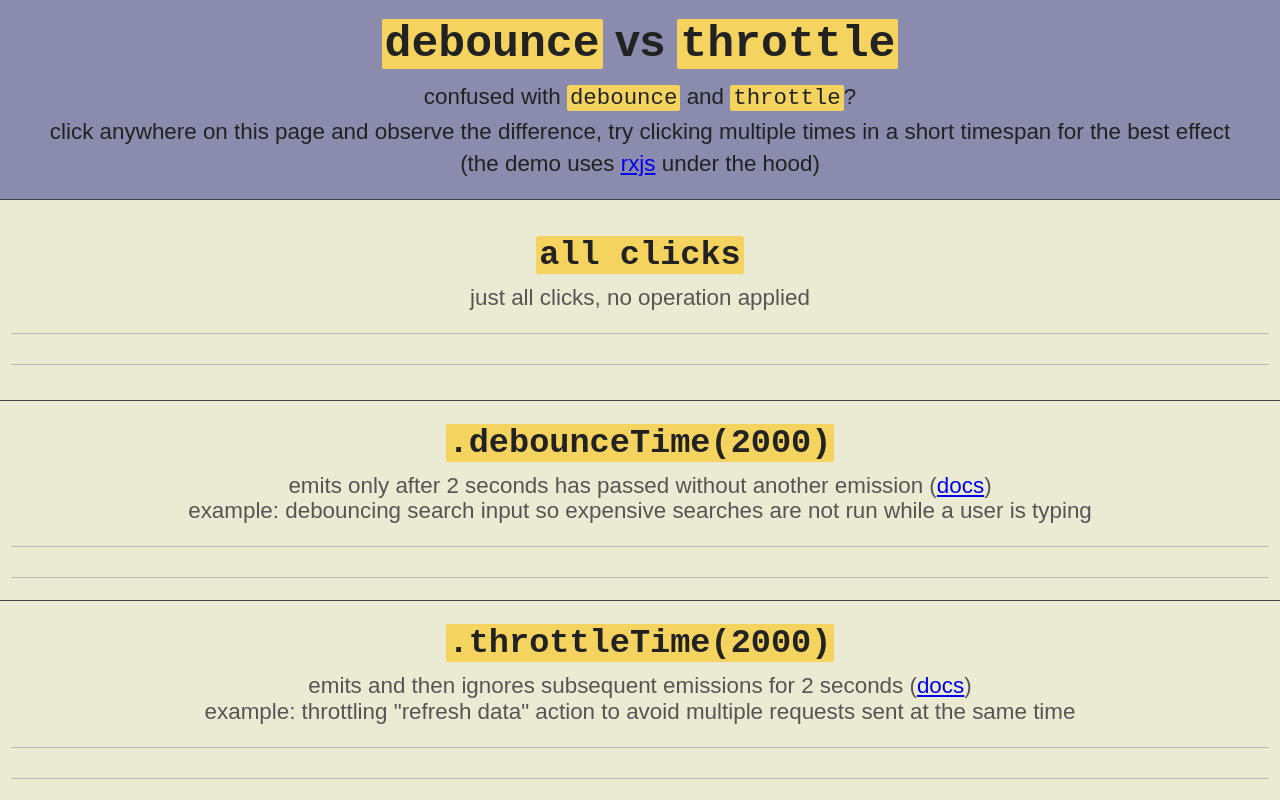
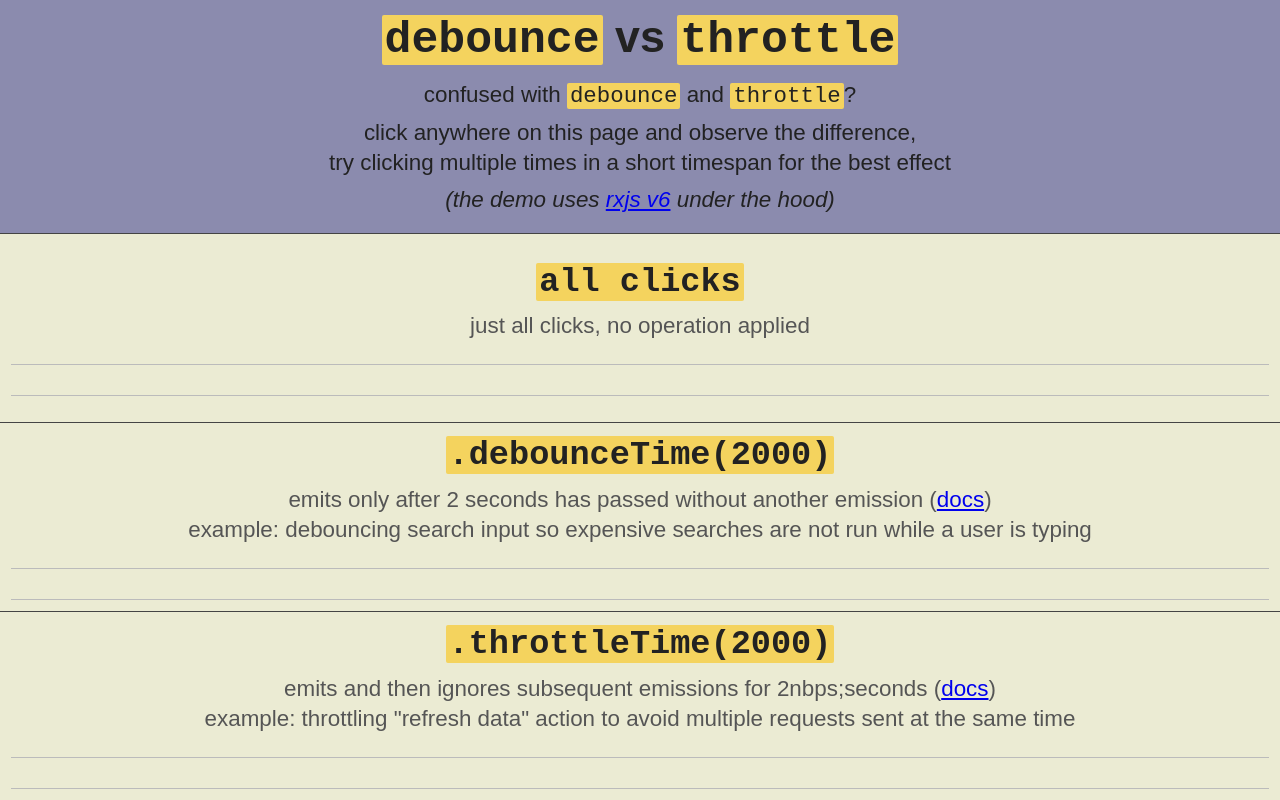
Before and after one commit to tomecko/debounce-vs-throttle, a website built with Parcel: page src/index.html in a window 1280 px wide. Built offline with nearby package versions, Linux system fonts and the light colour scheme.

Commit message:
Fix styles

```diff
--- a/src/index.html
+++ b/src/index.html
@@ -25,12 +25,12 @@
     <h1><code>debounce</code> vs&nbsp;<code>throttle</code></h1>
     <p>confused with <code>debounce</code> and <code>throttle</code>?</p>
     <p>
-      click anywhere on this page and observe the difference,
+      click anywhere on this page and observe the difference,<br/>
       try clicking multiple times in a short timespan for the best effect
     </p>
-    <p>
+    <p class="rxjs-info">
       (the demo uses
-      <a href="https://github.com/ReactiveX/rxjs">rxjs</a>
+      <a href="https://github.com/ReactiveX/rxjs">rxjs v6</a>
       under the hood)
     </p>
   </header>
@@ -51,7 +51,7 @@
   <section class="timeline-box">
     <h2 class="timeline-box-heading"><code>.throttleTime(2000)</code></h2>
     <p class="timeline-box-explanation">
-      emits and then ignores subsequent emissions for 2 seconds
+      emits and then ignores subsequent emissions for 2nbps;seconds
       (<a href="https://rxjs-dev.firebaseapp.com/api/operators/throttleTime">docs</a>)<br/>
       example: throttling "refresh data" action to avoid multiple requests sent at the same time
     </p>
--- a/src/style.scss
+++ b/src/style.scss
@@ -8,6 +8,10 @@ body {
   min-width: 300px;
   text-align: center;
   user-select: none;
+}
+
+p {
+  line-height: 1.35;
 }
 
 code {
@@ -39,6 +43,10 @@ code {
     margin: 0;
     margin-bottom: .3em;
   }
+}
+
+.rxjs-info {
+  font-style: italic;
 }
 
 .timeline-box {
@@ -76,6 +84,10 @@ code {
     text-align: left;
   }
 
+  .sm-hide {
+    display: none;
+  }
+
   .timeline {
     height: 20px;
   }
```
